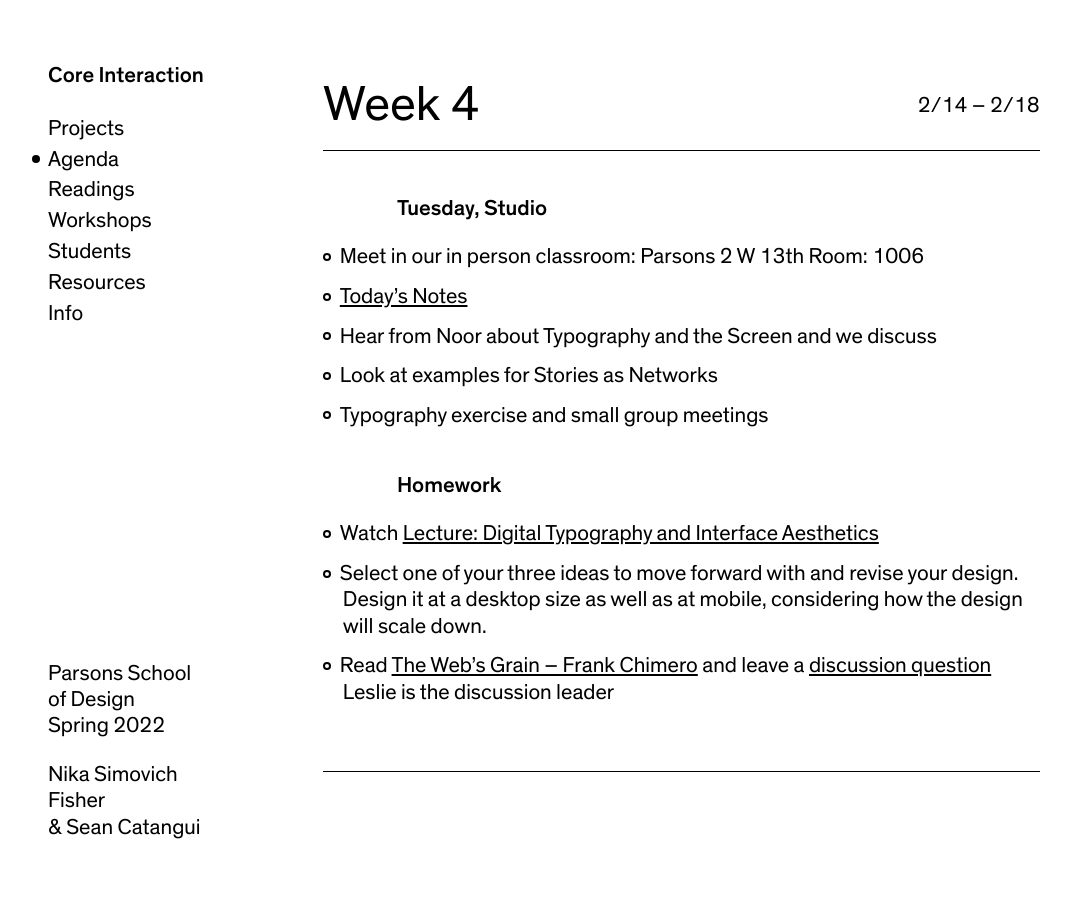
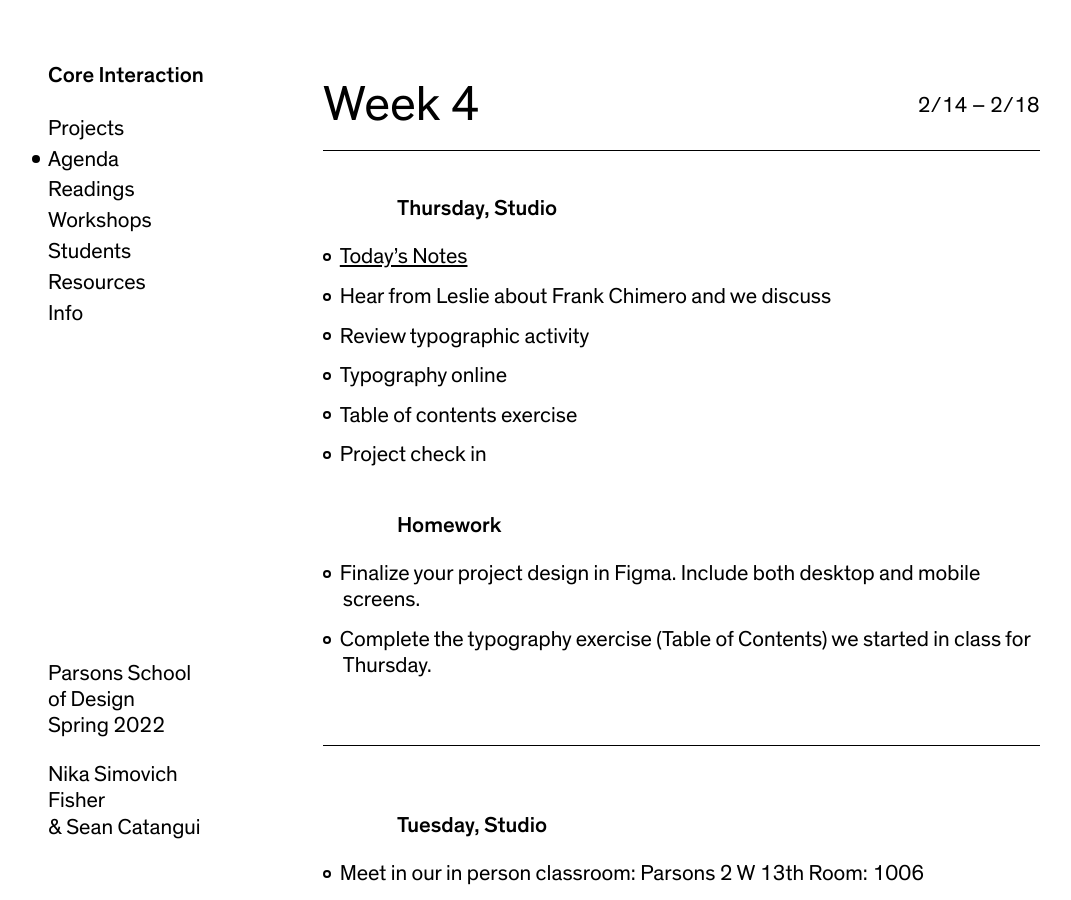
Before and after one commit to nikasimovich/cis22, a Jekyll site: the page built from _agendas/week-4.md, in a window 1280 px wide and 900 px high. Shown: the whole window, without its empty margins (12-1083 px from the left). Built offline with Jekyll 4.4.1, drawn with Linux system fonts in a browser that asks for light colours.

Commit message:
Add Thurs agenda

```diff
--- a/_agendas/week-4.md
+++ b/_agendas/week-4.md
@@ -3,6 +3,22 @@ title:            Week 4
 start_date:       2021-01-19 00:00:00 -0500
 date_range:       2/14 – 2/18
 summary:          Stories as Networks, Web Typography, Responsive Design
+
+---
+
+### Thursday, Studio
+
+- [Today&rsquo;s Notes](https://paper.dropbox.com/doc/Parsons-S22-CI2-Week-4b--BcFRn7PPqGE3In4rDg_s7q24AQ-pDgDbx9Bos5nj6RwfiZeB)
+- Hear from Leslie about Frank Chimero and we discuss
+- Review typographic activity
+- Typography online
+- Table of contents exercise
+- Project check in
+
+### Homework
+- Finalize your project design in Figma. Include both desktop and mobile screens.
+- Complete the typography exercise (Table of Contents) we started in class for Thursday.
+
 
 ---
 
```
